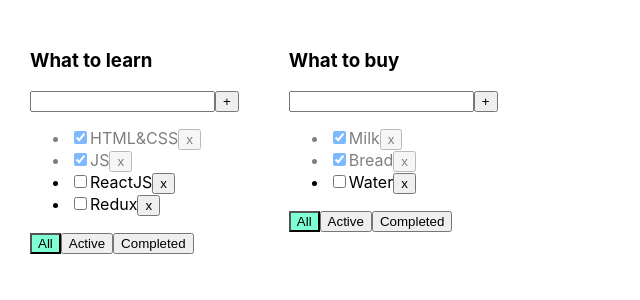
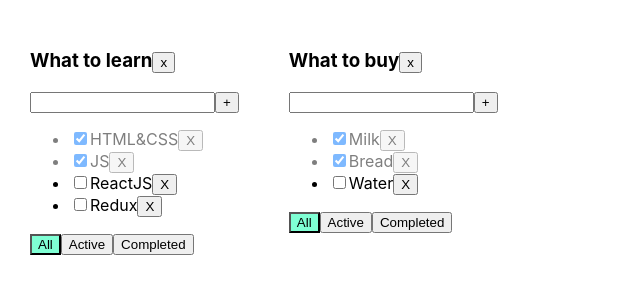
Before and after one commit to XAlexandrX/Todolist, a React (Create React App) app: page / in a window 1280 px wide. Shown: the top 300 px of the page, without its empty margins (0-640 px from the left). Built offline with nearby package versions, Linux system fonts and the light colour scheme.

Commit message:
modified Button,Todolist components.

```diff
--- a/src/Button.tsx
+++ b/src/Button.tsx
@@ -1,10 +1,12 @@
 
-type ButtonPropsType = {
+export type ButtonPropsType = {
+    className?: string
+    onClick?: () => void
     title: string
 }
 
-export const Button = (props:ButtonPropsType) => {
+export const Button = ({title, onClick, className}: ButtonPropsType) => {
     return (
-        <button>{props.title}</button>
+        <button className={className} onClick={onClick}>{title}</button>
     )
 }
--- a/src/Todolist.tsx
+++ b/src/Todolist.tsx
@@ -1,24 +1,25 @@
 import React, {ChangeEvent, KeyboardEvent, useState} from "react";
 import {FilterValuesType, TaskType} from "./App";
+import {Button} from "./Button";
 
 
 
 
 type TodolistPropsType = {
-    title: string
-    tasks: Array<TaskType>
-    filter: FilterValuesType
-    todolistId: string
-    removeTask: (TaskId: string, todolistId: string) => void
-    addTask: (title: string, todolistId: string) => void
-    changeTaskStatus: (taskId: string,taskStatus: boolean, todolistId: string) => void
-    changeTodolistFilter:(filter: FilterValuesType, todolistId: string) => void
-    removeTodolist: (todolistId: string) => void
+    title: string;
+    tasks: Array<TaskType>;
+    filter: FilterValuesType;
+    todolistId: string;
+    removeTask: (TaskId: string, todolistId: string) => void;
+    addTask: (title: string, todolistId: string) => void;
+    changeTaskStatus: (taskId: string,taskStatus: boolean, todolistId: string) => void;
+    changeTodolistFilter:(filter: FilterValuesType, todolistId: string) => void;
+    removeTodolist: (todolistId: string) => void;
 
-}
+};
 
 export const Todolist = (props: TodolistPropsType) => {
-    // const {title, tasks, filter, todolistId, removeTask, changeTaskStatus, changeTodolistFilter, removeTodolist} = props
+    const {title, tasks, filter, todolistId, removeTask,addTask, changeTaskStatus, changeTodolistFilter, removeTodolist} = props;
 
     const [newTaskTitle, setNewTaskTitle] = useState("");
     const [error, setError] = useState<string | null>(null);
@@ -29,27 +30,31 @@ export const Todolist = (props: TodolistPropsType) => {
     const onKeyUpHandler = (e: KeyboardEvent<HTMLInputElement>) => {
         setError(null);
         if (e.key === 'Enter') {
-            props.addTask(props.title, props.todolistId );
+            addTask(title, todolistId );
             setNewTaskTitle("")
         }
     }
-    const addTask = () => {
+    const addTaskHandler = () => {
         if (newTaskTitle.trim() !== ""){
-            props.addTask(newTaskTitle.trim(), props.todolistId);
+            addTask(newTaskTitle.trim(), todolistId);
             setNewTaskTitle("");
         } else {
             setError("Field is required");
         }
 
     }
-    const onAllClickHandler =() => props.changeTodolistFilter("All",props.todolistId)
-    const onActiveClickHandler =() => props.changeTodolistFilter("Active", props.todolistId)
-    const onCompletedClickHandler =() => props.changeTodolistFilter("Completed", props.todolistId)
+    const onAllClickHandler =() => changeTodolistFilter("All", todolistId)
+    const onActiveClickHandler =() => changeTodolistFilter("Active", todolistId)
+    const onCompletedClickHandler =() => changeTodolistFilter("Completed", todolistId)
 
 
     return (
         <div>
-            <h3>{props.title}</h3>
+            <h3>
+                {title}
+                <Button title="x" onClick={()=> removeTodolist(todolistId)}/>
+
+            </h3>
             <div>
                 <input value={newTaskTitle}
                        onChange={onNewTitleChangeHandler}
@@ -57,17 +62,18 @@ export const Todolist = (props: TodolistPropsType) => {
                        className= {error ? "error" : ""}
                 />
 
-                <button onClick={addTask}>+</button>
+                <Button onClick={addTaskHandler} title="+"/>
                 {error && <div className="error-message">{error}</div>}
 
             </div>
 
-            <ul>
-                {
-                    props.tasks.map(t => {
-                        const removeTaskHandler =() => props.removeTask(t.id,props.todolistId)
+            {
+                <ul>
+
+                    {tasks.map((t) => {
+                        const removeTaskHandler =() => removeTask(t.id,props.todolistId)
                         const changeTaskStatusHandler =(e: ChangeEvent<HTMLInputElement>) => {
-                            props.changeTaskStatus(t.id, e.currentTarget.checked,props.todolistId);
+                            changeTaskStatus(t.id, e.currentTarget.checked, todolistId);
                         }
 
                         return <li key={t.id} className={t.isDone ? "is-done" : ""}>
@@ -75,20 +81,23 @@ export const Todolist = (props: TodolistPropsType) => {
                                    checked={t.isDone}
                                    onChange={changeTaskStatusHandler}/>
                             <span>{t.title}</span>
-                            <button onClick={removeTaskHandler}>x</button>
+                            <Button onClick={removeTaskHandler} title="X"/>
                         </li>
-                    })
-                }
+                    })}
+                </ul>
+            }
+            <div>
+                <Button className={filter === "All" ? "active-filter" : ""}
+                        onClick={onAllClickHandler}
+                        title="All"/>
 
-            </ul>
+                <Button className={filter === "Active" ? "active-filter" : ""}
+                        onClick={onActiveClickHandler}
+                        title="Active"/>
 
-            <div>
-                <button className={props.filter === "All" ? "active-filter" : ""}
-                        onClick={onAllClickHandler}>All</button>
-                <button className={props.filter === "Active" ? "active-filter" : ""}
-                        onClick={onActiveClickHandler}>Active</button>
-                <button className={props.filter === "Completed" ? "active-filter" : ""}
-                        onClick={onCompletedClickHandler}>Completed</button>
+                <Button className={filter === "Completed" ? "active-filter" : ""}
+                        onClick={onCompletedClickHandler}
+                        title="Completed"/>
             </div>
         </div>
     )
```
